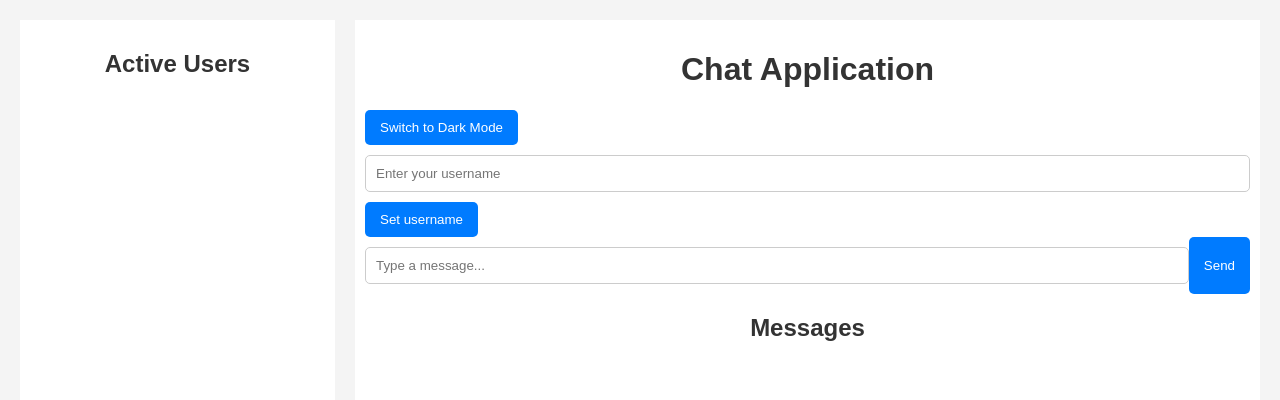
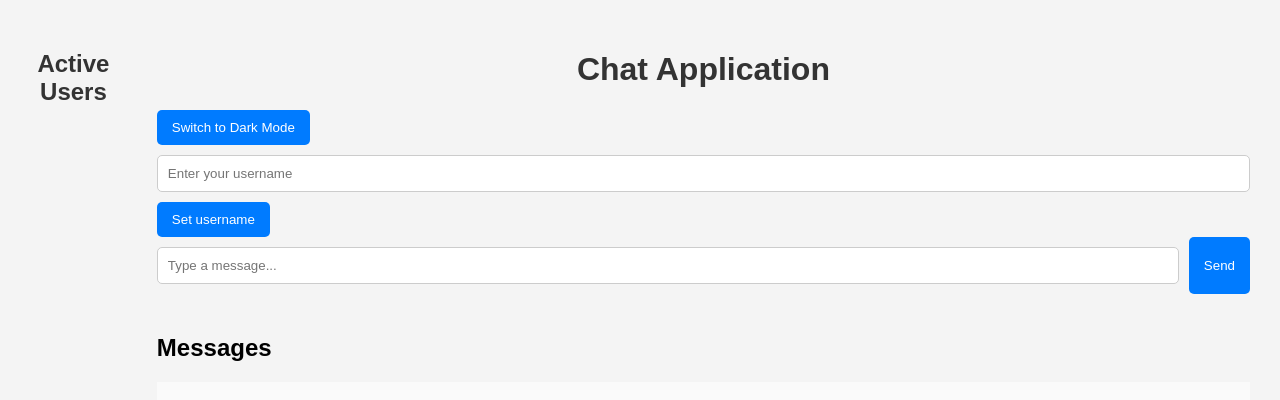
Before and after one commit to pranavajith/ChatApp, a React (Create React App) app in the folder frontend/: page / in a window 1280 px wide. Shown: the top 400 px of the page. Built offline with nearby package versions, Linux system fonts and the light colour scheme.

Commit message:
fixed css

```diff
--- a/frontend/src/chat.css
+++ b/frontend/src/chat.css
@@ -1,13 +1,11 @@
 body {
     font-family: Arial, sans-serif;
     margin: 0;
-    /* padding: 20px; */
 }
 
 .chat-container {
     display: flex; /* Use flexbox for side-by-side layout */
     margin: 0;
-    /* padding: 20px; */
     height: 100vh; /* Full height */
     width: 100%; /* Full width */
 }
@@ -28,21 +26,34 @@ body {
 }
 
 /* Text and Background Colors */
-h1, h2 {
+.chat-title,
+.active-users-title {
     text-align: center;
     color: #333;
 }
 
-input[type="text"] {
+.username-input,
+.message-input {
     padding: 10px;
     margin: 10px 0;
-    width: calc(100% - 22px);
+    width: calc(100% - 22px );
     border: 1px solid #ccc;
     border-radius: 5px;
 }
 
+.message-input {
+    width: 1000px;
+    margin-right: 10px;
+}
+
+.message-input-container {
+    display: flex;
+}
+
 /* Button Styles */
-button {
+.theme-toggle-button,
+.set-username-button,
+.send-button {
     padding: 10px 15px;
     background-color: #007bff;
     color: white;
@@ -51,11 +62,13 @@ button {
     cursor: pointer;
 }
 
-button:hover {
+.theme-toggle-button:hover,
+.set-username-button:hover,
+.send-button:hover {
     background-color: #0056b3;
 }
 
-form {
+.message-form {
     display: flex;
     justify-content: space-between;
     margin-bottom: 20px;
@@ -66,8 +79,8 @@ form {
     background-color: #f4f4f4;
 }
 
-.light div {
-    background-color: white;
+.light .messages {
+    background-color: #fafafa; /* Light mode background */
 }
 
 /* Dark Mode Styles */
@@ -75,26 +88,33 @@ form {
     background-color: #1c1c1c;
 }
 
-.dark h1, .dark h2 {
+.dark .chat-title,
+.dark .active-users-title {
     color: #f4f4f4; /* Light text for dark background */
 }
 
-.dark input[type="text"] {
+.dark .username-input,
+.dark .message-input {
     background-color: #333;
     color: #f4f4f4;
     border: 1px solid #555; /* Dark border */
 }
 
-.dark button {
+.dark .theme-toggle-button,
+.dark .set-username-button,
+.dark .send-button {
     background-color: #007bff;
 }
 
-.dark button:hover {
+.dark .theme-toggle-button:hover,
+.dark .set-username-button:hover,
+.dark .send-button:hover {
     background-color: #0056b3;
 }
 
-.dark div {
-    background-color: #2c2c2c; /* Darker div background */
+.messages-title-dark {
+    color: white;
+    /* background-color: white; */
 }
 
 .dark .messages {
@@ -110,9 +130,33 @@ form {
     padding: 0; /* Remove padding */
 }
 
-.user-list li {
+.user-list-item {
     padding: 8px; /* Add padding to list items */
     background-color: #e9ecef; /* Light gray background */
     margin-bottom: 5px; /* Space between users */
     border-radius: 5px; /* Rounded corners */
 }
+
+.messages {
+    height: 380px;
+    overflow-y: auto; /* Enable vertical scrolling when content overflows */
+}
+
+.messages::-webkit-scrollbar {
+    width: 14px; /* Make the scrollbar slimmer */
+}
+
+.messages::-webkit-scrollbar-track {
+    background: #848484; /* Background color of the scrollbar track */
+    border-radius: 10px; /* Round corners for a sleek look */
+}
+
+.messages::-webkit-scrollbar-thumb {
+    background-color: #3d3d3d; /* Scrollbar color */
+    border-radius: 10px; /* Round the scrollbar */
+    border: 2px solid #f1f1f1; /* Adds padding between scrollbar and track */
+}
+
+.messages::-webkit-scrollbar-thumb:hover {
+    background-color: #222222; /* Darker color on hover */
+}
--- a/frontend/src/chat.js
+++ b/frontend/src/chat.js
@@ -1,4 +1,4 @@
-import React, { useEffect, useState } from "react";
+import React, { useEffect, useRef, useState } from "react";
 import "./chat.css";
 
 const Chat = () => {
@@ -8,7 +8,9 @@ const Chat = () => {
   const [ws, setWs] = useState(null);
   const [connectedUsers, setConnectedUsers] = useState([]);
   const [typingUsers, setTypingUsers] = useState(new Set());
-  const [darkMode, setDarkMode] = useState(false); // Add state for dark mode
+  const [darkMode, setDarkMode] = useState(false);
+
+  const messagesEndRef = useRef(null); // Reference to the last message
 
   const sendMessage = (e) => {
     e.preventDefault();
@@ -64,34 +66,43 @@ const Chat = () => {
     setWs(socket);
   };
 
-  const sendTypingIndiactor = () => {
+  const sendTypingIndicator = () => {
     if (ws) {
       ws.send(JSON.stringify({ message_type: "typing", username: username }));
     }
   };
+
   const toggleTheme = () => {
-    setDarkMode((prev) => !prev); // Toggle the theme
+    setDarkMode((prev) => !prev);
   };
+
+  // Scroll to the last message whenever the messages array is updated
+  useEffect(() => {
+    if (messagesEndRef.current) {
+      messagesEndRef.current.scrollIntoView({ behavior: "smooth" });
+    }
+  }, [messages]);
 
   return (
     <div className={`chat-container ${darkMode ? "dark" : "light"}`}>
-      {" "}
-      {/* Apply theme class */}
       <div className="user-list">
-        <h2>Active Users</h2>
-        <ul>
+        <h2 className="active-users-title">Active Users</h2>
+        <ul className="user-list-items">
           {connectedUsers.map((user, index) => (
-            <li key={index}>{user}</li>
+            <li key={index} className="user-list-item">
+              {user}
+            </li>
           ))}
         </ul>
       </div>
       <div className="chat-area">
-        <h1>Chat Application</h1>
-        <button onClick={toggleTheme}>
+        <h1 className="chat-title">Chat Application</h1>
+        <button className="theme-toggle-button" onClick={toggleTheme}>
           Switch to {darkMode ? "Light" : "Dark"} Mode
         </button>
         <input
           type="text"
+          className="username-input"
           placeholder="Enter your username"
           value={username}
           onChange={(e) => setUsername(e.target.value)}
@@ -101,29 +112,38 @@ const Chat = () => {
             }
           }}
         />
-        <button onClick={setWebSocket}>Set username</button>
-        <div>
-          <form onSubmit={sendMessage}>
+        <button className="set-username-button" onClick={setWebSocket}>
+          Set username
+        </button>
+        <div className="message-input-container">
+          <form onSubmit={sendMessage} className="message-form">
             <input
               type="text"
+              className="message-input"
               placeholder="Type a message..."
               value={message}
               onChange={(e) => {
                 setMessage(e.target.value);
-                sendTypingIndiactor();
+                sendTypingIndicator();
               }}
             />
-            <button type="submit">Send</button>
+            <button type="submit" className="send-button">
+              Send
+            </button>
           </form>
         </div>
-        <div>
-          <h2>Messages</h2>
+        <div className="messages-container">
+          <h2 className={`messages-title-${darkMode ? "dark" : "light"}`}>
+            Messages
+          </h2>
+          <div className="messages">
             {messages.map((msg, index) => (
               <div
                 className={`message-display ${darkMode ? "dark" : "light"}`}
                 key={index}
               >
-              <strong>{msg.username}:</strong> {msg.content}
+                <strong className="message-sender">{msg.username}:</strong>{" "}
+                <span className="message-content">{msg.content}</span>
               </div>
             ))}
             {Array.from(typingUsers).map((user) => (
@@ -131,9 +151,12 @@ const Chat = () => {
                 key={user}
                 className={`message-display ${darkMode ? "dark" : "light"}`}
               >
-              <em>{user} is typing...</em>
+                <em className="typing-indicator">{user} is typing...</em>
               </div>
             ))}
+            {/* This is a hidden div to scroll to */}
+            <div ref={messagesEndRef}></div>
+          </div>
         </div>
       </div>
     </div>
```
Lines whose indentation alone changed are shown as unchanged.
